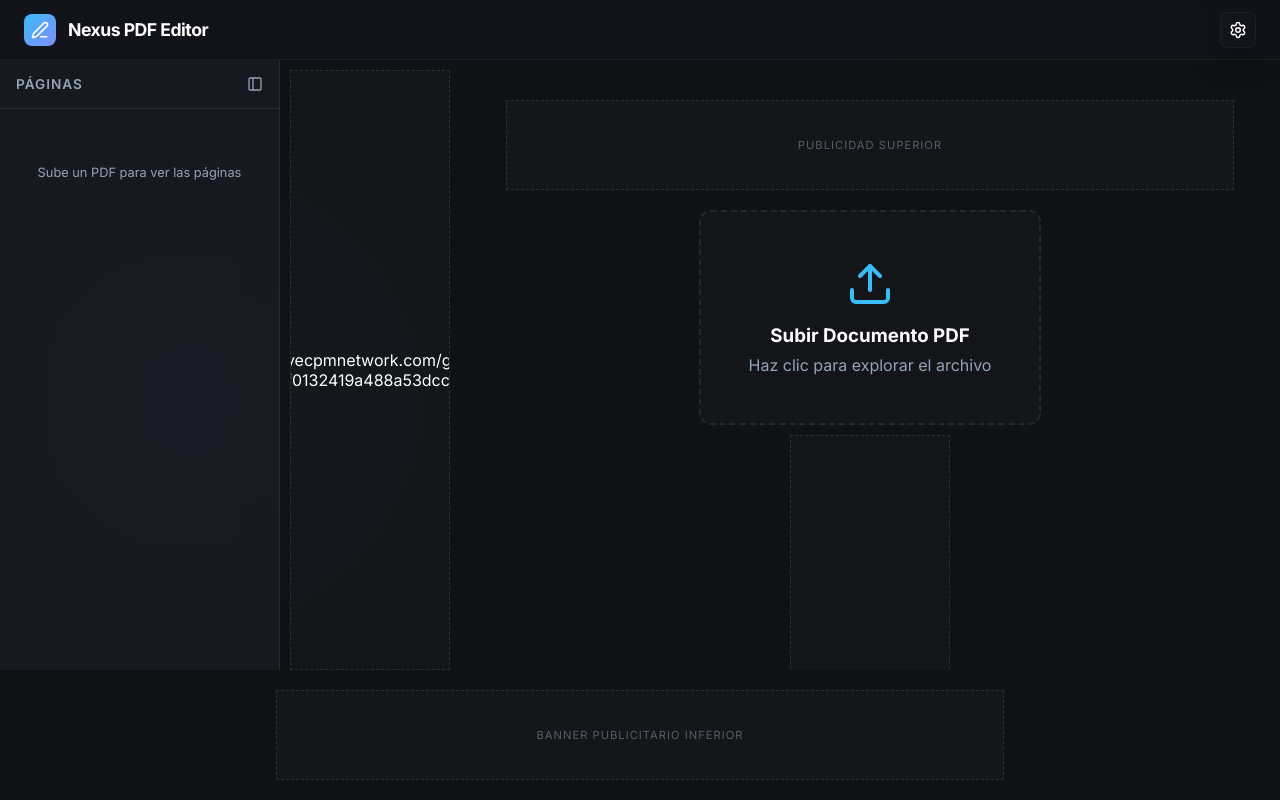
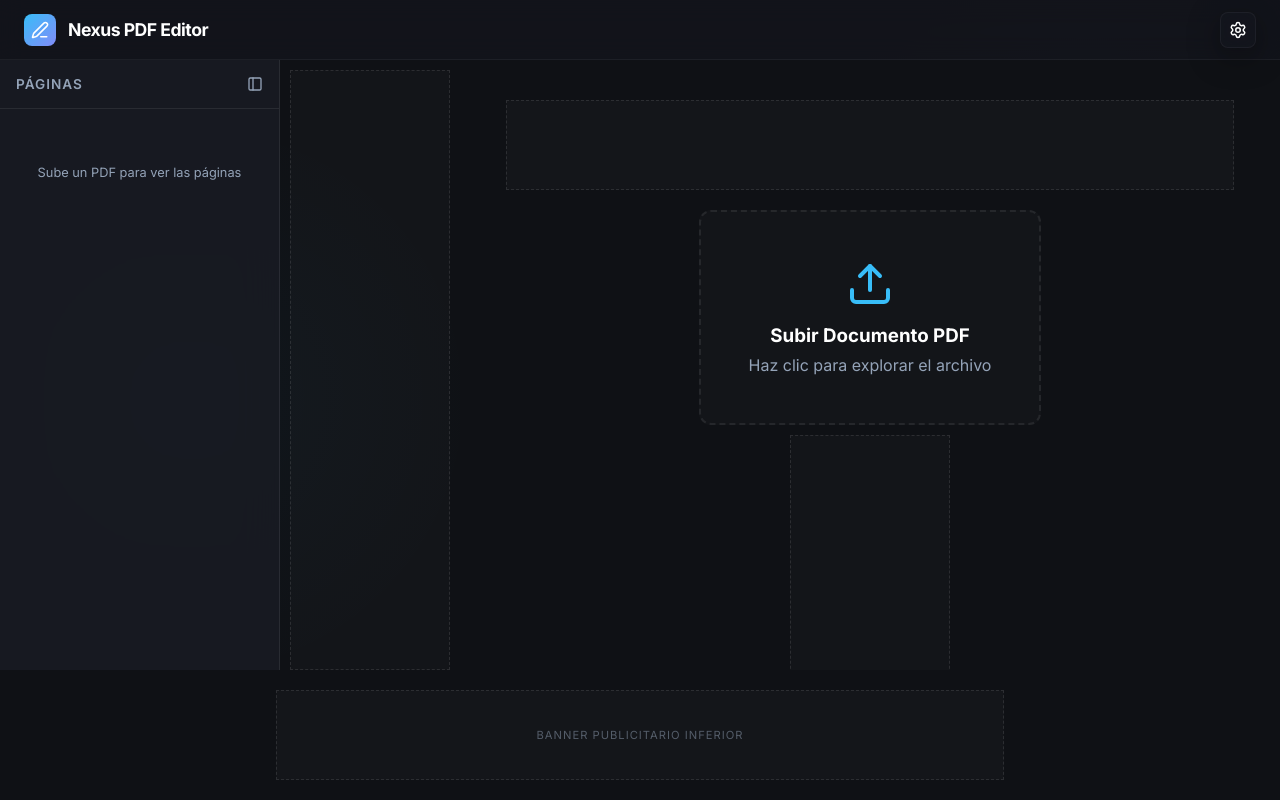
Before and after one commit to PabloZCH01/PDFeditor, a React (Vite) app: page / in a window 1280 px wide. Built offline with nearby package versions, Linux system fonts and the light colour scheme.

Commit message:
Update ad script sources in App.jsx

```diff
--- a/src/App.jsx
+++ b/src/App.jsx
@@ -243,20 +243,19 @@ function App() {
           </div>
         </aside>
 
-        <script src="https://pl29470759.effectivecpmnetwork.com/16/66/3f/16663f049bcfa1107f37770ddb3d190b.js"></script>
 
         <div className="ad-slot sidebar-left">
-          https://www.effectivecpmnetwork.com/gfm832yj?key=56be8d3eb13ff0132419a488a53dcca1
-          <div className="ad-placeholder">Publicidad Lateral</div>
+
+          <script src="https://pl29470759.effectivecpmnetwork.com/16/66/3f/16663f049bcfa1107f37770ddb3d190b.js"></script>
         </div>
 
         {/* Viewer Area */}
         <main className="viewer-area">
-          <script src="https://pl29470761.effectivecpmnetwork.com/86/98/53/86985357f68d8ac2dc3a189a7e131c70.js"></script>
 
           <div className="ad-slot top-banner">
             {/* PASTE YOUR TOP AD CODE HERE */}
-            <div className="ad-placeholder">Publicidad Superior</div>
+            <script src="https://pl29470759.effectivecpmnetwork.com/16/66/3f/16663f049bcfa1107f37770ddb3d190b.js"></script>
+
           </div>
           {!pdfFile ? (
             <div className="upload-prompt" onClick={() => fileInputRef.current?.click()} style={{ cursor: 'pointer' }}>
@@ -289,7 +288,8 @@ function App() {
           {/* AD SLOT: SIDEBAR RIGHT (Optional) */}
           <div className="ad-slot sidebar-right">
             {/* PASTE YOUR SIDEBAR AD CODE HERE */}
-            <div className="ad-placeholder">Publicidad Lateral</div>
+            <script src="https://pl29470761.effectivecpmnetwork.com/86/98/53/86985357f68d8ac2dc3a189a7e131c70.js"></script>
+
           </div>
         </main>
       </div>
```
